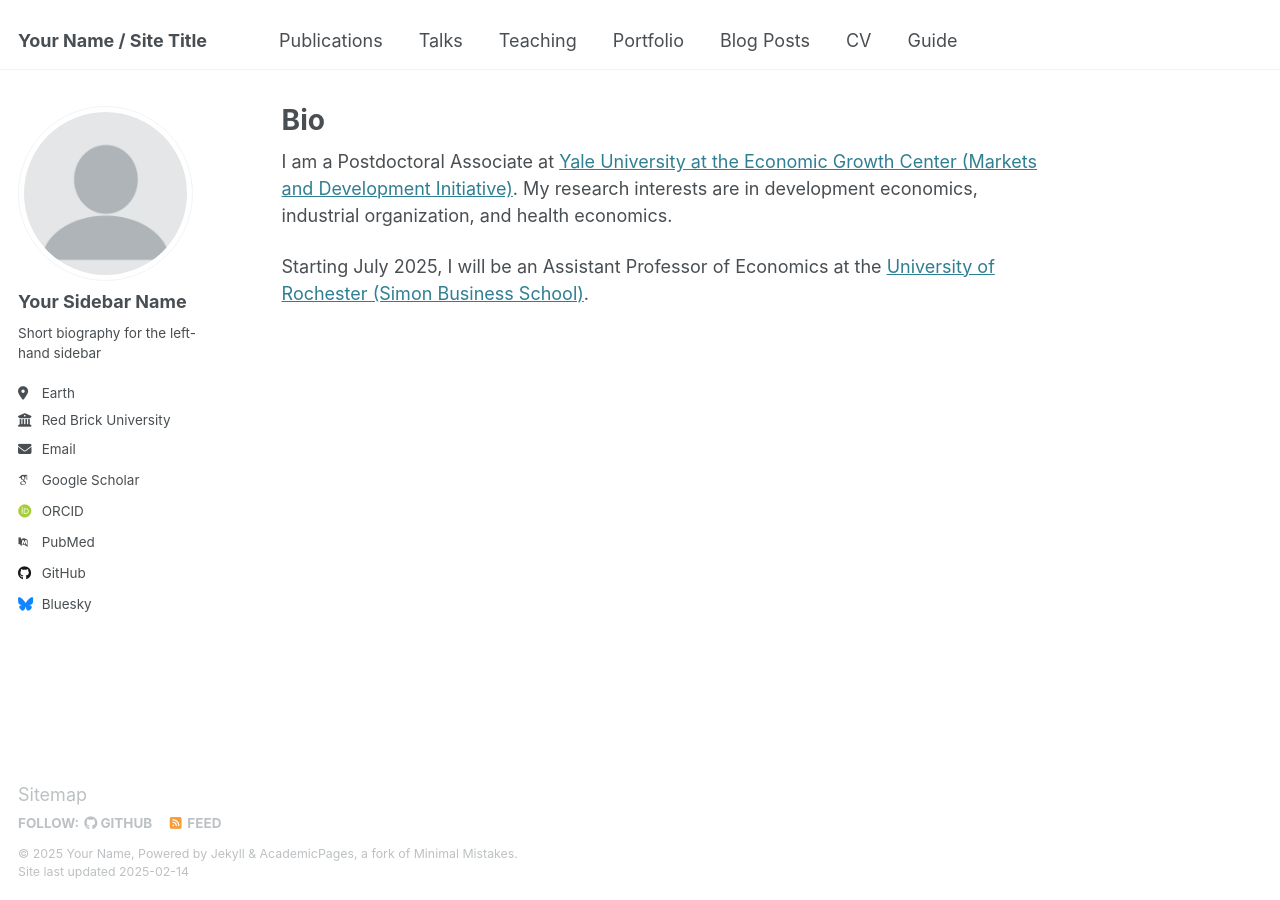
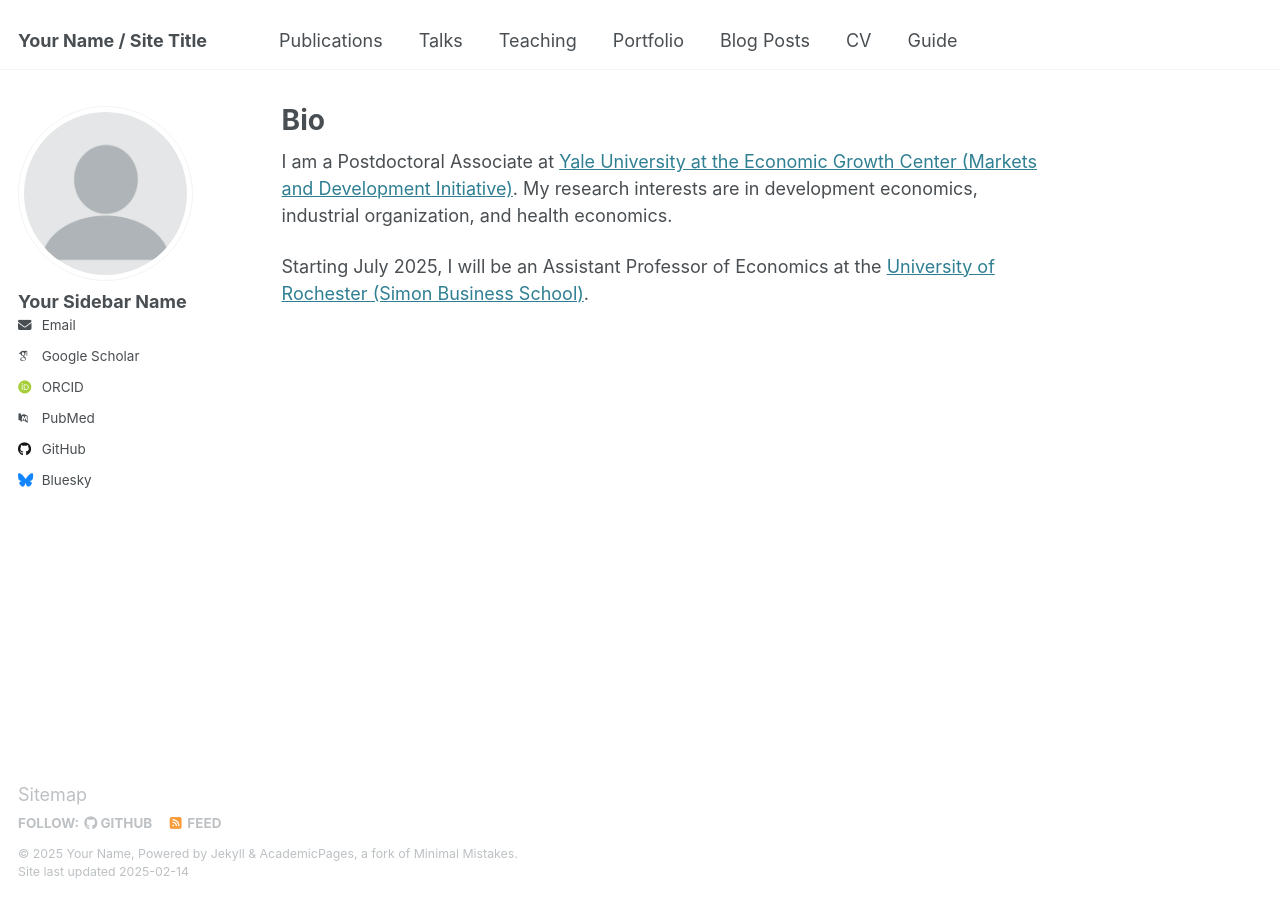
Before and after one commit to rpmorton/rpmorton.github.io, a Jekyll site: the page built from _pages/about.md, in a window 1280 px wide. Built offline with Jekyll 4.4.1, drawn with Linux system fonts in a browser that asks for light colours; some web fonts are replaced.

Commit message:
Update _config.yml

```diff
--- a/_config.yml
+++ b/_config.yml
@@ -24,12 +24,8 @@ author:
   # Biographic information
   avatar           : "profile.png"
   name             : "Your Sidebar Name"
-  pronouns         : # example: "she/her"
-  bio              : "Short biography for the left-hand sidebar"
-  location         : "Earth"
-  employer         : "Red Brick University"
-  uri              : # URL
-  email            : "none@example.org"
+  pronouns         : # example: "he/him"
+  email            : "russell.morton@yale.edu"
 
   # Academic websites
   arxiv            : # URL - Update with the correct link to your profile
```
